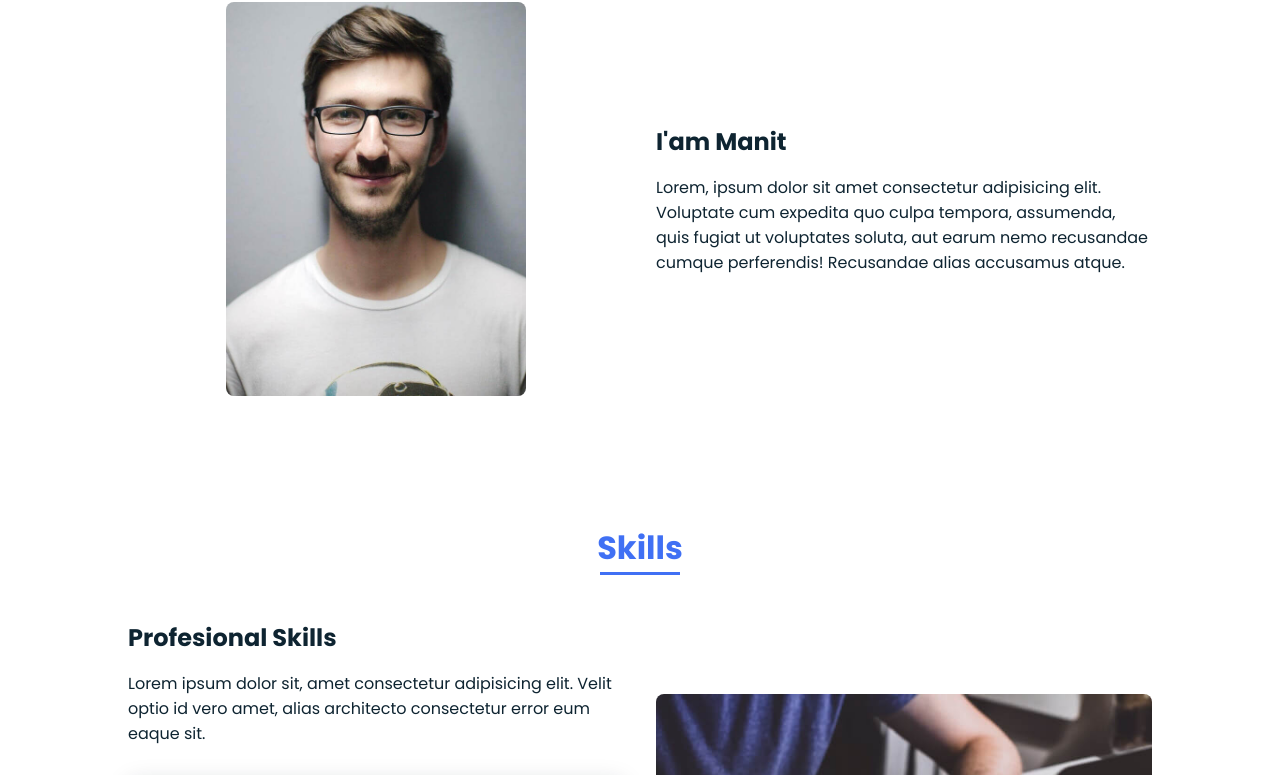
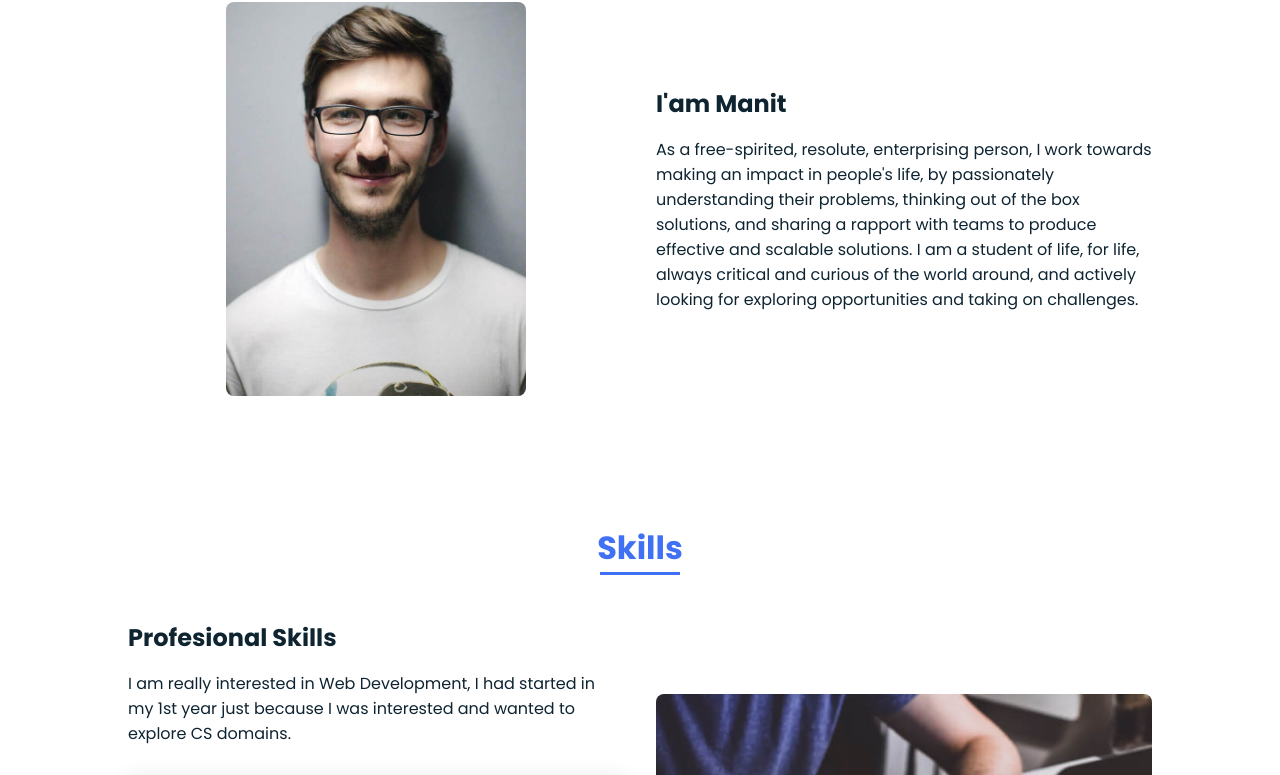
Before and after one commit to manitmaini/Portfolio, a plain HTML site: page index.html in a window 1280 px wide. Shown: the part 974-1749 px from the top of the page. Drawn offline with nearby package versions, Linux system fonts and the light colour scheme.

Commit message:
Update index.html

```diff
--- a/index.html
+++ b/index.html
@@ -66,7 +66,7 @@
 
                     <div>
                         <h2 class="about__subtitle">I'am Manit</h2>
-                        <p class="about__text">Lorem, ipsum dolor sit amet consectetur adipisicing elit. Voluptate cum expedita quo culpa tempora, assumenda, quis fugiat ut voluptates soluta, aut earum nemo recusandae cumque perferendis! Recusandae alias accusamus atque.</p>
+                        <p class="about__text">As a free-spirited, resolute, enterprising person, I work towards making an impact in people's life, by passionately understanding their problems, thinking out of the box solutions, and sharing a rapport with teams to produce effective and scalable solutions. I am a student of life, for life, always critical and curious of the world around, and actively looking for exploring opportunities and taking on challenges. </p>
                     </div>
                 </div>
             </section>
@@ -78,7 +78,7 @@
                 <div class="skills__container bd-grid">
                     <div>
                         <h2 class="skills__subtitle">Profesional Skills</h2>
-                        <p class="skills__text">Lorem ipsum dolor sit, amet consectetur adipisicing elit. Velit optio id vero amet, alias architecto consectetur error eum eaque sit.</p>
+                        <p class="skills__text">I am really interested in Web Development, I had started in my 1st year just because I was interested and wanted to explore CS domains.</p>
                         <div class="skills__data">
                             <div class="skills__names">
                                 <i class='bx bxl-html5 skills__icon'></i>
```
